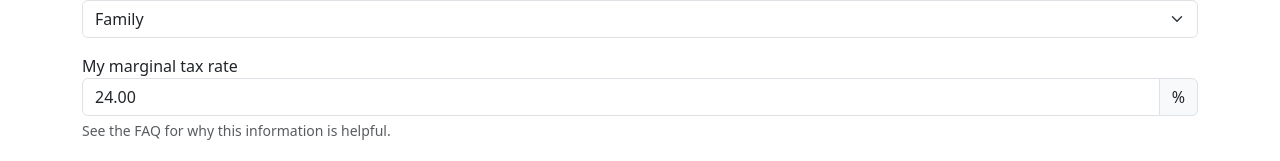
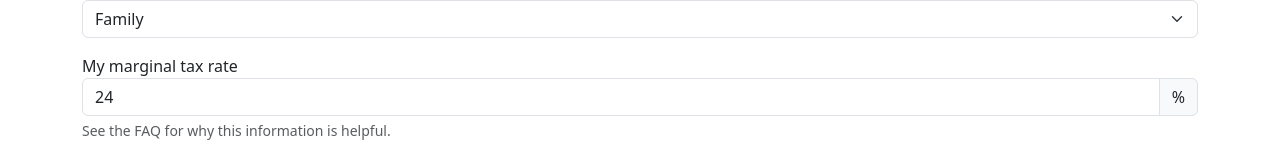
Before and after one commit to matthewpwatkins/insurance-plan-comparison-tool, a React (Create React App) app: page / in a window 1280 px wide. Shown: the part 440-601 px from the top of the page. Built offline with nearby package versions, Linux system fonts and the light colour scheme.

Commit message:
Fixed tax rate number problem

```diff
--- a/src/App.tsx
+++ b/src/App.tsx
@@ -89,7 +89,7 @@ const App: React.FC = () => {
       <div className="mt-3">
         <label htmlFor="tax-rate">My marginal tax rate</label>
         <InputGroup>
-          <input type="number" id="tax-rate" className="form-control" step="0.01" min={0} max={100} value={(userSelections.taxRate * 100).toFixed(2)} onChange={handleTaxRateChange} />
+          <input type="number" id="tax-rate" className="form-control" step={0.01} min={0} max={100} value={parseFloat((userSelections.taxRate * 100).toFixed(2))} onChange={handleTaxRateChange} />
           <InputGroup.Text>%</InputGroup.Text>
         </InputGroup>
         <div className="form-text">See the FAQ for why this information is helpful.</div>
```
